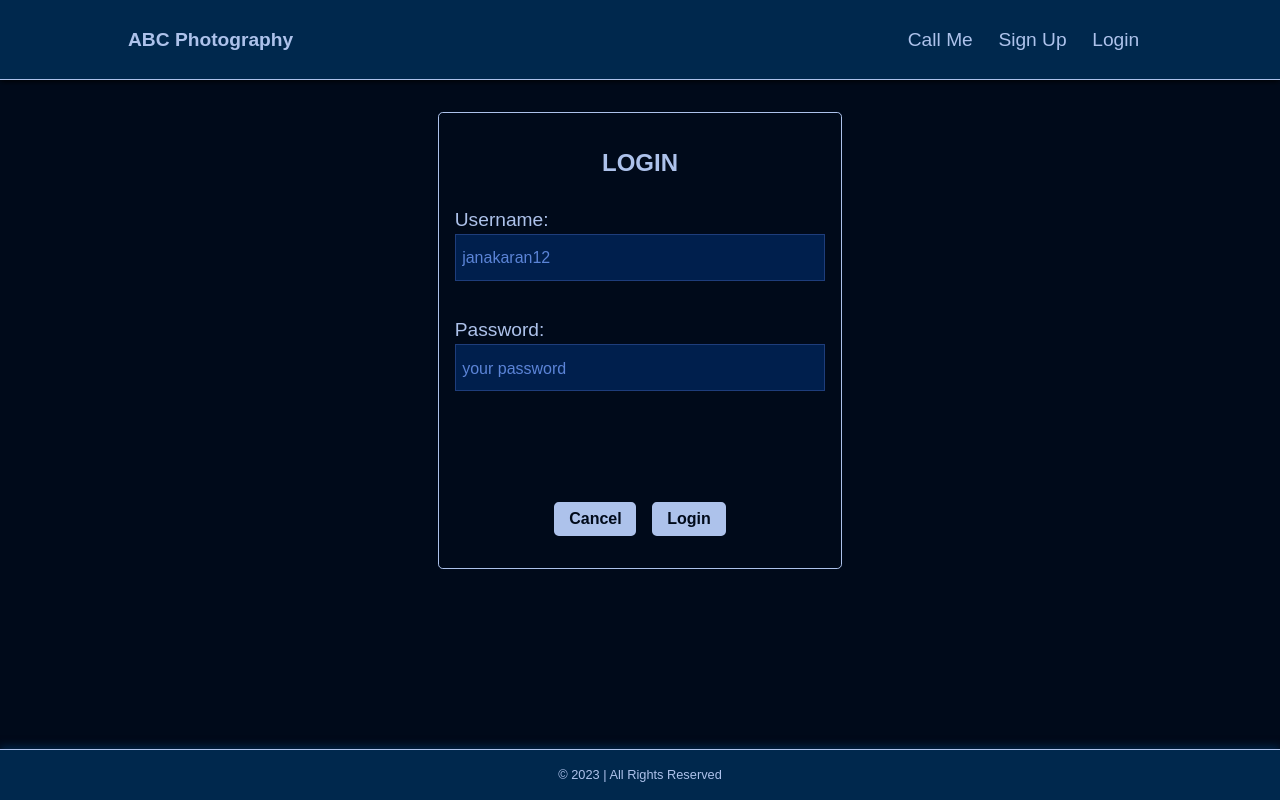
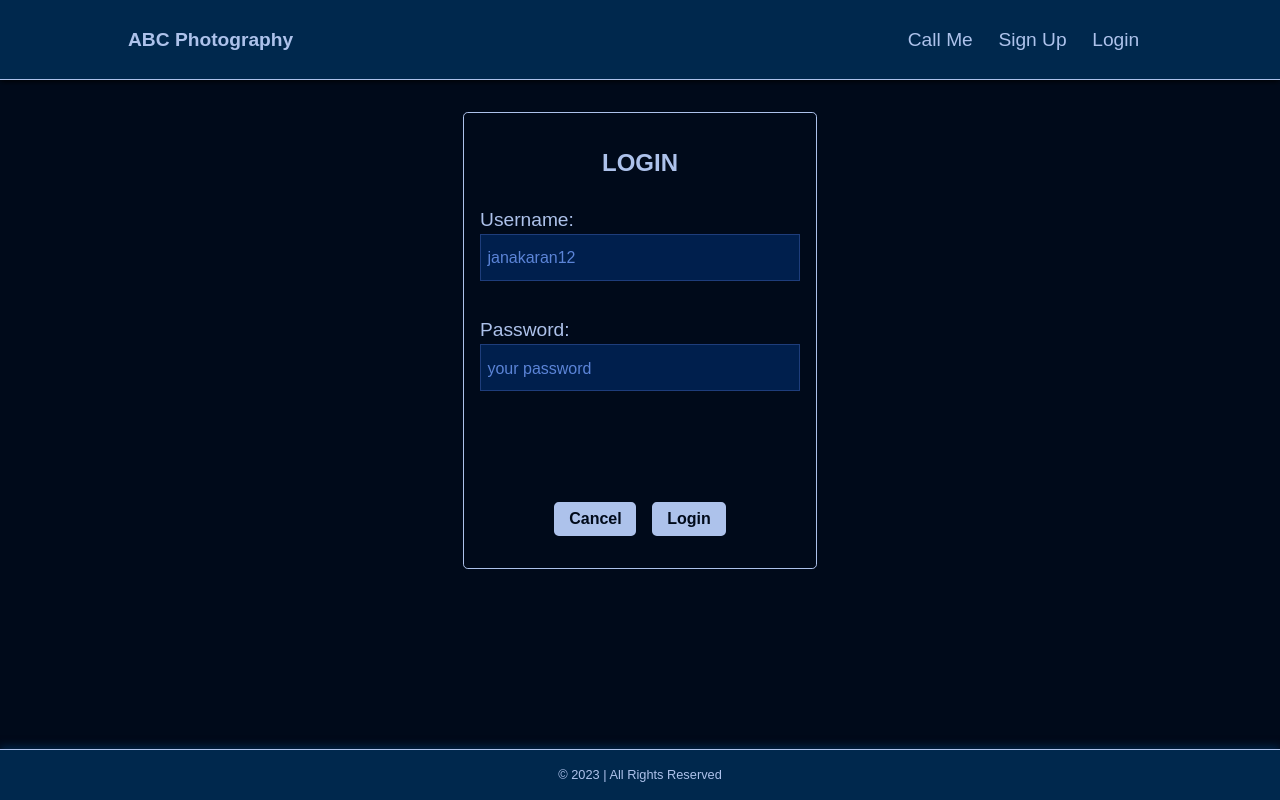
Before and after one commit to ChathuraMathula/BIT_Project-front_end, a React app: page /login in a window 1280 px wide. Built offline with nearby package versions, Linux system fonts and the light colour scheme; no server answers.

Commit message:
user profile modified

```diff
--- a/src/Layout.css
+++ b/src/Layout.css
@@ -21,7 +21,7 @@
 /* For Laptops */
 @media (min-width: 992px) {
     .main-container {
-        width: 80%;
+        width: 70%;
         top: 5rem;
         margin: 1rem auto;
       }
--- a/src/components/user/UserProfilePassword.css
+++ b/src/components/user/UserProfilePassword.css
@@ -18,12 +18,12 @@
 @media (min-width: 768px) {
   .user-profile-password-input__container {
     flex-direction: row;
+    justify-content: space-between;
     width: 95%;
   }
 
   .user-profile-password__input {
-    width: 50%;
-    margin: 0.3rem;
+    width: 48%;
   }
 }
 
```
